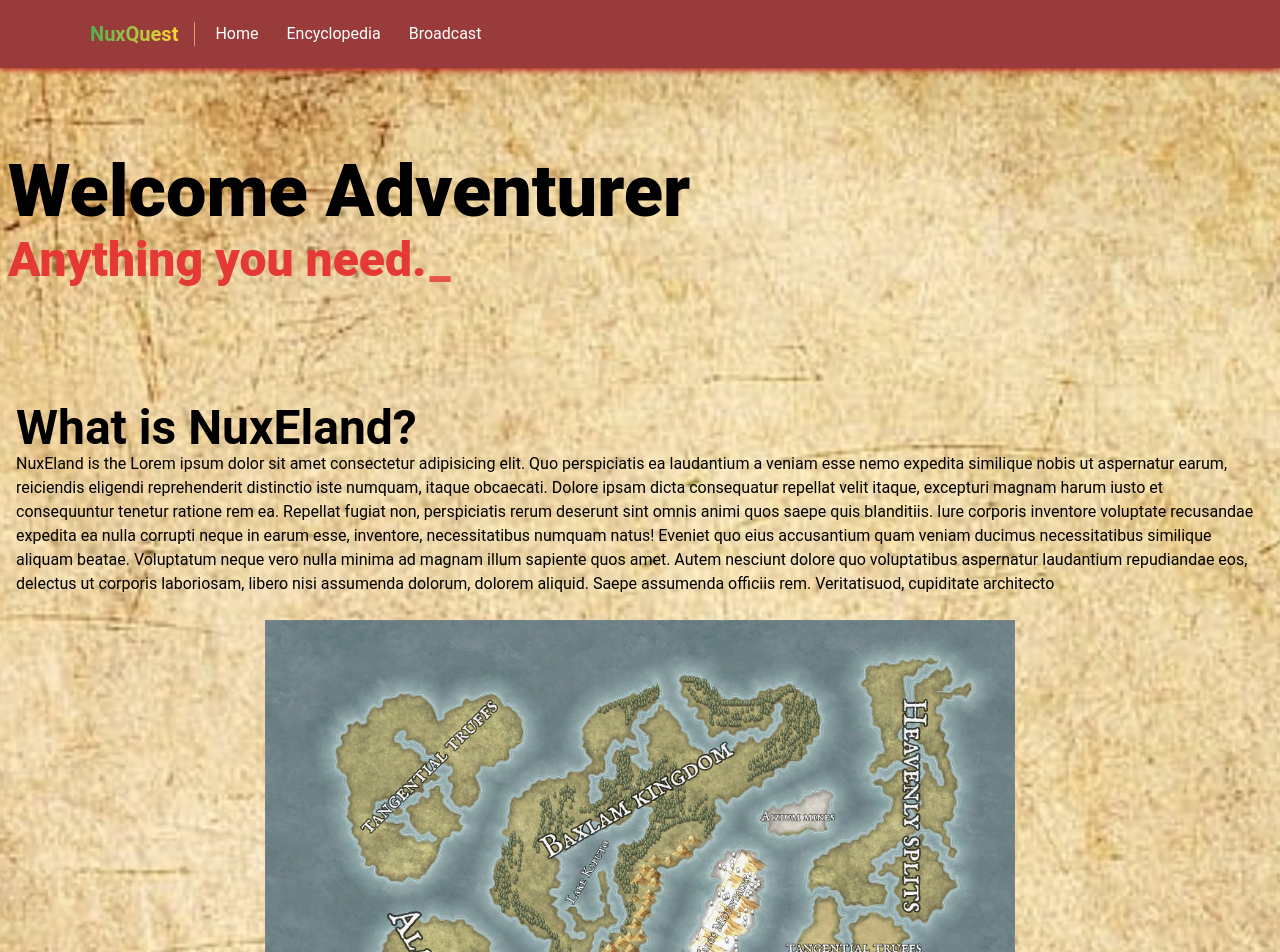
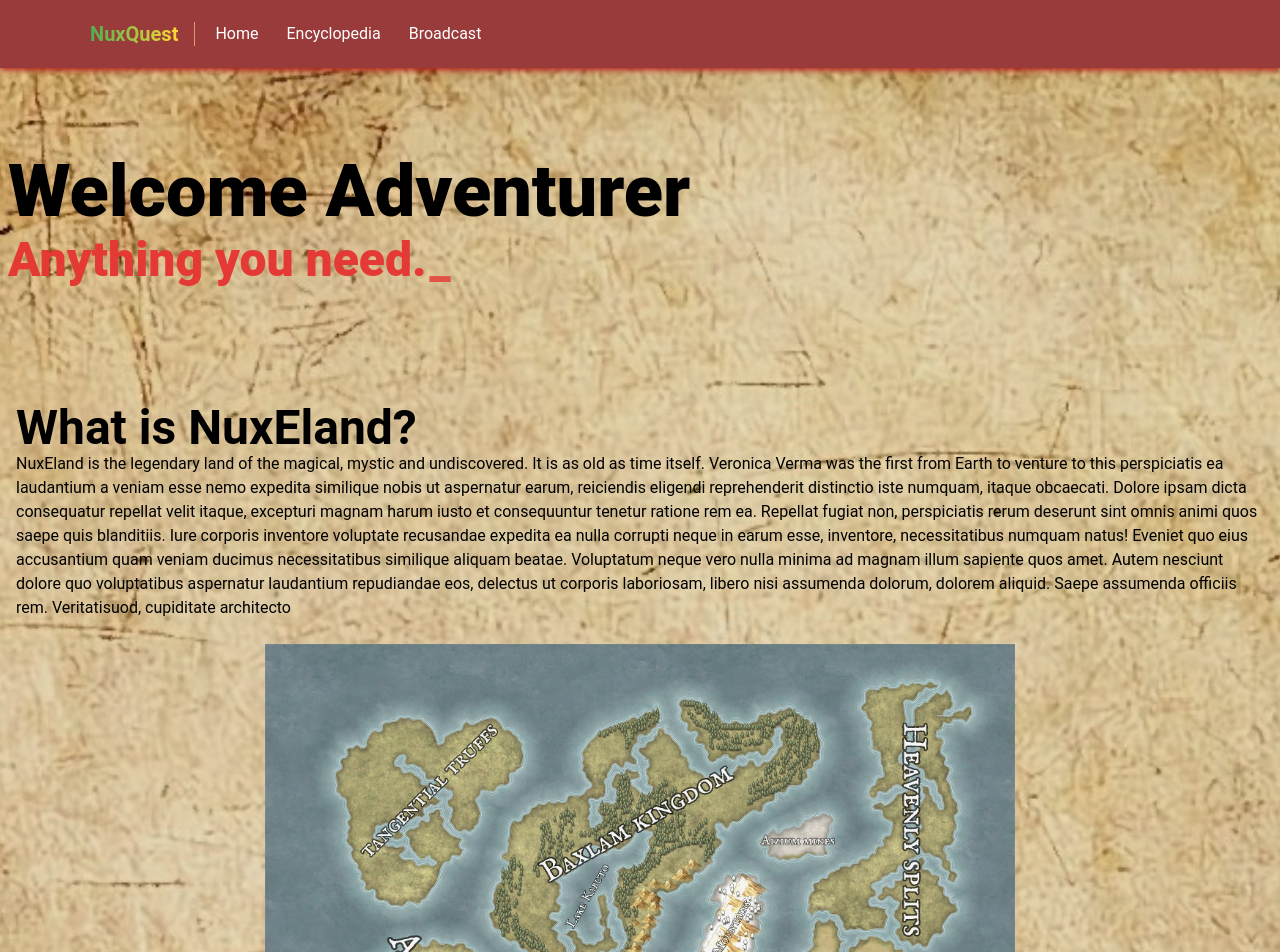
Before and after one commit to jishnupsamal/NuxQuest, a React (Vite) app in the folder Frontend/: page /home in a window 1280 px wide. Shown: the top 952 px of the page. Built offline with nearby package versions, Linux system fonts and the light colour scheme; no server answers; the HTML template or start-up script is replaced by a standard one.

Commit message:
Changed BgImg

```diff
--- a/Frontend/src/Pages/HomePage.jsx
+++ b/Frontend/src/Pages/HomePage.jsx
@@ -24,7 +24,7 @@ SetFont('font-Esoteric')
     {/* <Card/> */}
     <div className='p-4 my-5'>
     <h1 className='text-2xl [@media(min-width:460px)]:text-5xl font-bold leading-[60px]'>What is NuxEland?</h1>
-<p className='text-sm [@media(min-width:460px)]:text-base'>NuxEland is the  Lorem ipsum dolor sit amet consectetur adipisicing elit. Quo perspiciatis ea laudantium a veniam esse nemo expedita similique nobis ut aspernatur earum, reiciendis eligendi reprehenderit distinctio iste numquam, itaque obcaecati.
+<p className='text-sm [@media(min-width:460px)]:text-base'>NuxEland is the legendary land of the magical, mystic and undiscovered. It is as old as time itself. Veronica Verma was the first from Earth to venture to this perspiciatis ea laudantium a veniam esse nemo expedita similique nobis ut aspernatur earum, reiciendis eligendi reprehenderit distinctio iste numquam, itaque obcaecati.
 Dolore ipsam dicta consequatur repellat velit itaque, excepturi magnam harum iusto et consequuntur tenetur ratione rem ea. Repellat fugiat non, perspiciatis rerum deserunt sint omnis animi quos saepe quis blanditiis.
 Iure corporis inventore  voluptate recusandae expedita ea nulla corrupti neque in earum esse, inventore, necessitatibus numquam natus! Eveniet quo eius accusantium quam veniam ducimus necessitatibus similique aliquam beatae.
 Voluptatum neque vero nulla minima ad magnam illum sapiente quos amet. Autem nesciunt dolore quo voluptatibus aspernatur laudantium repudiandae eos, delectus ut corporis laboriosam, libero nisi assumenda dolorum, dolorem aliquid.
```
Also changed, not shown: Frontend/public/bgImg.jpg.
